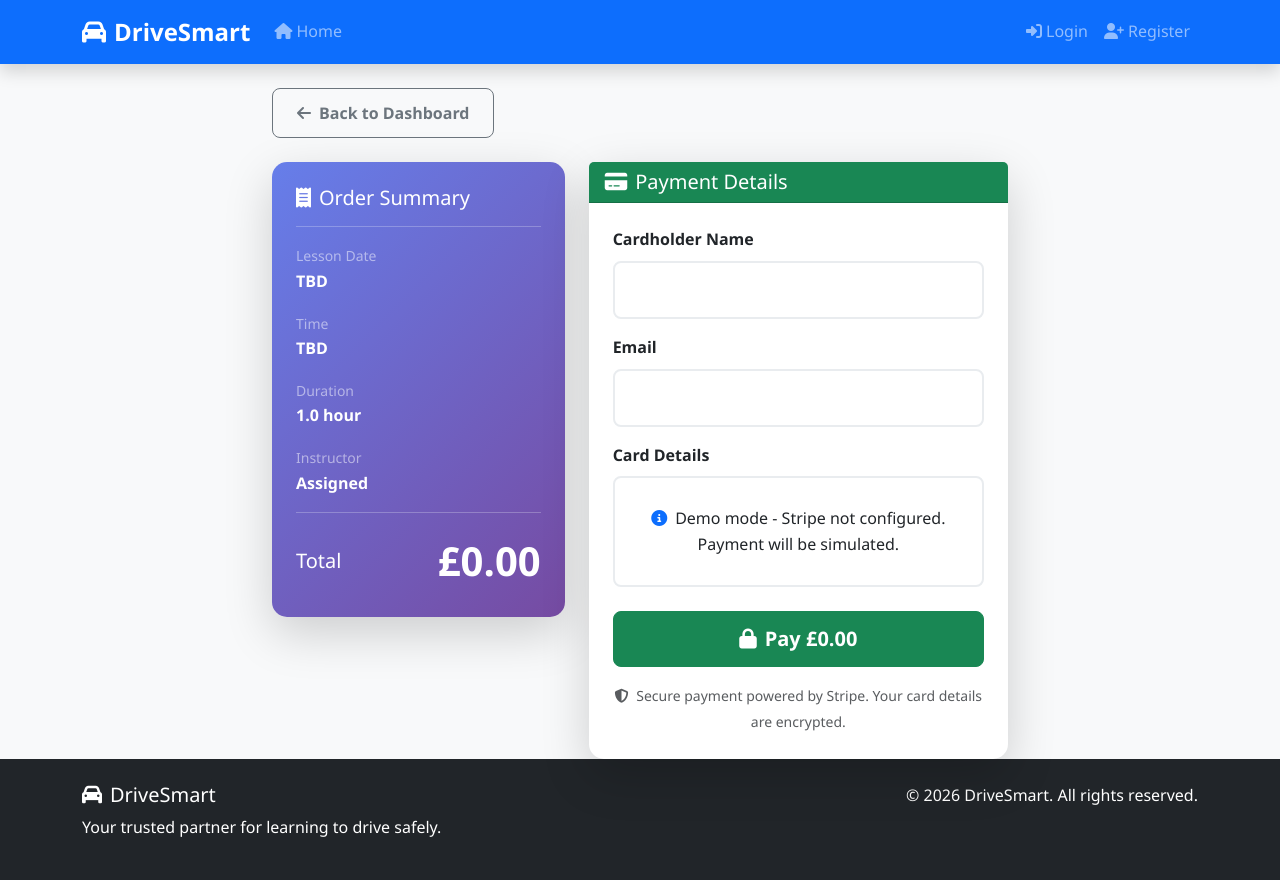
After one commit to chinedunewbirth/driving-lesson-system-, a Flask app: template app/templates/student/pay_lesson.html in a window 1280 px wide. The commit adds this page. Run offline with Flask 3, Linux system fonts and the light colour scheme; the template is opened without the code that fills it, so the values that code supplies are empty.

Commit message:
added payment processor 1

```diff
--- /dev/null
+++ b/app/templates/student/pay_lesson.html
@@ -0,0 +1,241 @@
+{% extends "base.html" %}
+
+{% block title %}Pay for Lesson - DriveSmart{% endblock %}
+
+{% block head %}
+<style>
+    #card-element {
+        border: 2px solid #e9ecef;
+        border-radius: 8px;
+        padding: 12px;
+        background: white;
+        transition: border-color 0.3s ease;
+    }
+    #card-element.StripeElement--focus {
+        border-color: #667eea;
+        box-shadow: 0 0 0 0.2rem rgba(102, 126, 234, 0.25);
+    }
+    #card-element.StripeElement--invalid {
+        border-color: #dc3545;
+    }
+    .payment-summary {
+        background: linear-gradient(135deg, #667eea 0%, #764ba2 100%);
+        border-radius: 15px;
+        color: white;
+    }
+    .price-tag {
+        font-size: 2.5rem;
+        font-weight: 700;
+    }
+    #payment-spinner {
+        display: none;
+    }
+</style>
+{% endblock %}
+
+{% block content %}
+<div class="row justify-content-center">
+    <div class="col-lg-8">
+        <div class="mb-4">
+            <a href="{{ url_for('student.dashboard') }}" class="btn btn-outline-secondary">
+                <i class="fas fa-arrow-left me-2"></i>Back to Dashboard
+            </a>
+        </div>
+
+        <div class="row g-4">
+            <!-- Payment Summary -->
+            <div class="col-md-5">
+                <div class="payment-summary p-4 shadow-lg">
+                    <h5 class="mb-3"><i class="fas fa-receipt me-2"></i>Order Summary</h5>
+                    <hr class="border-light">
+                    <div class="mb-3">
+                        <small class="text-white-50">Lesson Date</small>
+                        <p class="mb-1 fw-bold">{{ lesson.date.strftime('%A, %B %d, %Y') if lesson.date else 'TBD' }}</p>
+                    </div>
+                    <div class="mb-3">
+                        <small class="text-white-50">Time</small>
+                        <p class="mb-1 fw-bold">{{ lesson.time.strftime('%I:%M %p') if lesson.time else 'TBD' }}</p>
+                    </div>
+                    <div class="mb-3">
+                        <small class="text-white-50">Duration</small>
+                        <p class="mb-1 fw-bold">{{ ((lesson.duration or 60) / 60)|round(1) }} hour{{ 's' if lesson.duration and lesson.duration != 60 else '' }}</p>
+                    </div>
+                    <div class="mb-3">
+                        <small class="text-white-50">Instructor</small>
+                        <p class="mb-1 fw-bold">{{ lesson.instructor.username if lesson.instructor else 'Assigned' }}</p>
+                    </div>
+                    <hr class="border-light">
+                    <div class="d-flex justify-content-between align-items-center">
+                        <span class="fs-5">Total</span>
+                        <span class="price-tag">&pound;{{ '%.2f'|format(total_price) }}</span>
+                    </div>
+                </div>
+            </div>
+
+            <!-- Payment Form -->
+            <div class="col-md-7">
+                <div class="card border-0 shadow-lg">
+                    <div class="card-header bg-success text-white">
+                        <h5 class="mb-0"><i class="fas fa-credit-card me-2"></i>Payment Details</h5>
+                    </div>
+                    <div class="card-body p-4">
+                        <form id="payment-form">
+                            <div class="mb-3">
+                                <label class="form-label fw-bold">Cardholder Name</label>
+                                <input type="text" id="card-name" class="form-control form-control-lg"
+                                       value="{{ current_user.username }}" required>
+                            </div>
+
+                            <div class="mb-3">
+                                <label class="form-label fw-bold">Email</label>
+                                <input type="email" id="card-email" class="form-control form-control-lg"
+                                       value="{{ current_user.email }}" required>
+                            </div>
+
+                            <div class="mb-4">
+                                <label class="form-label fw-bold">Card Details</label>
+                                <div id="card-element"></div>
+                                <div id="card-errors" class="text-danger mt-2 small" role="alert"></div>
+                            </div>
+
+                            <div id="payment-message" class="alert d-none mb-3" role="alert"></div>
+
+                            <button id="submit-btn" type="submit" class="btn btn-success btn-lg w-100">
+                                <span id="button-text">
+                                    <i class="fas fa-lock me-2"></i>Pay &pound;{{ '%.2f'|format(total_price) }}
+                                </span>
+                                <span id="payment-spinner" class="spinner-border spinner-border-sm me-2" role="status"></span>
+                            </button>
+
+                            <div class="mt-3 text-center">
+                                <small class="text-muted">
+                                    <i class="fas fa-shield-alt me-1"></i>
+                                    Secure payment powered by Stripe. Your card details are encrypted.
+                                </small>
+                            </div>
+                        </form>
+                    </div>
+                </div>
+            </div>
+        </div>
+    </div>
+</div>
+{% endblock %}
+
+{% block scripts %}
+{% if stripe_public_key %}
+<script src="https://js.stripe.com/v3/"></script>
+<script>
+document.addEventListener('DOMContentLoaded', function() {
+    const stripe = Stripe('{{ stripe_public_key }}');
+    const elements = stripe.elements();
+    const cardElement = elements.create('card', {
+        style: {
+            base: {
+                fontSize: '16px',
+                color: '#333',
+                fontFamily: "'Segoe UI', Tahoma, Geneva, Verdana, sans-serif",
+                '::placeholder': { color: '#aab7c4' }
+            },
+            invalid: { color: '#dc3545' }
+        }
+    });
+    cardElement.mount('#card-element');
+
+    // Show card errors
+    cardElement.on('change', function(event) {
+        const errorEl = document.getElementById('card-errors');
+        errorEl.textContent = event.error ? event.error.message : '';
+    });
+
+    // Handle form submission
+    const form = document.getElementById('payment-form');
+    const submitBtn = document.getElementById('submit-btn');
+    const spinner = document.getElementById('payment-spinner');
+    const btnText = document.getElementById('button-text');
+    const messageEl = document.getElementById('payment-message');
+
+    form.addEventListener('submit', async function(e) {
+        e.preventDefault();
+        setLoading(true);
+
+        // Create payment intent on server
+        const response = await fetch('{{ url_for("student.create_payment_intent", lesson_id=lesson.id) }}', {
+            method: 'POST',
+            headers: {
+                'Content-Type': 'application/json',
+                'X-CSRFToken': document.querySelector('meta[name="csrf-token"]').getAttribute('content')
+            }
+        });
+
+        const data = await response.json();
+
+        if (data.error) {
+            showMessage(data.error, 'danger');
+            setLoading(false);
+            return;
+        }
+
+        // Confirm payment with Stripe
+        const { error, paymentIntent } = await stripe.confirmCardPayment(data.clientSecret, {
+            payment_method: {
+                card: cardElement,
+                billing_details: {
+                    name: document.getElementById('card-name').value,
+                    email: document.getElementById('card-email').value
+                }
+            }
+        });
+
+        if (error) {
+            showMessage(error.message, 'danger');
+            setLoading(false);
+        } else if (paymentIntent.status === 'succeeded') {
+            showMessage('Payment successful! Redirecting...', 'success');
+            setTimeout(function() {
+                window.location.href = '{{ url_for("student.payment_success", lesson_id=lesson.id) }}';
+            }, 1500);
+        }
+    });
+
+    function setLoading(loading) {
+        submitBtn.disabled = loading;
+        spinner.style.display = loading ? 'inline-block' : 'none';
+        btnText.style.display = loading ? 'none' : 'inline';
+    }
+
+    function showMessage(text, type) {
+        messageEl.className = 'alert alert-' + type + ' mb-3';
+        messageEl.textContent = text;
+    }
+});
+</script>
+{% else %}
+<script>
+document.addEventListener('DOMContentLoaded', function() {
+    // Demo mode - no Stripe key configured
+    const form = document.getElementById('payment-form');
+    const messageEl = document.getElementById('payment-message');
+    const cardEl = document.getElementById('card-element');
+
+    cardEl.innerHTML = '<div class="text-center py-3"><i class="fas fa-info-circle text-primary me-2"></i>Demo mode - Stripe not configured. Payment will be simulated.</div>';
+
+    form.addEventListener('submit', async function(e) {
+        e.preventDefault();
+        document.getElementById('submit-btn').disabled = true;
+        document.getElementById('payment-spinner').style.display = 'inline-block';
+        document.getElementById('button-text').style.display = 'none';
+
+        // Simulate payment processing
+        setTimeout(function() {
+            messageEl.className = 'alert alert-success mb-3';
+            messageEl.textContent = 'Demo payment successful! Redirecting...';
+            setTimeout(function() {
+                window.location.href = '{{ url_for("student.payment_success", lesson_id=lesson.id) }}';
+            }, 1500);
+        }, 2000);
+    });
+});
+</script>
+{% endif %}
+{% endblock %}
```
Also changed, not shown: app/templates/student/dashboard.html (+13 -0 lines), app/templates/student/payments.html (added, +104 -0 lines), migrations/versions/6435139eb084_add_payment_model.py (added, +44 -0 lines).
